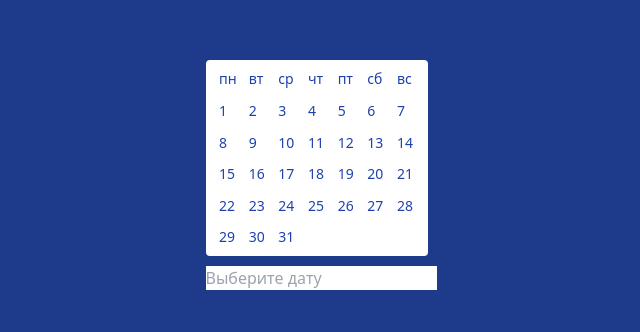
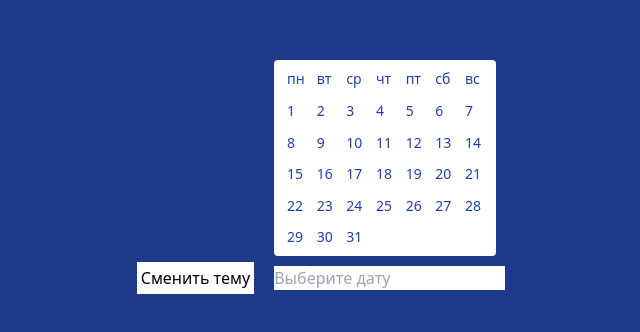
Before and after one commit to Nataliasem/lite-datepicker, a Vue app: page / in a window 1280 px wide. Shown: the part 122-454 px from the top of the page, without its empty margins (319-959 px from the left). Built offline with nearby package versions, Linux system fonts and the light colour scheme.

Commit message:
wip: Добавляет смену темы

```diff
--- a/src/components/LiteDatepicker.vue
+++ b/src/components/LiteDatepicker.vue
@@ -3,15 +3,23 @@ import LiteDropdown from './LiteDropdown.vue'
 import DayPicker from './DayPicker.vue'
 import MonthPicker from './MonthPicker.vue'
 import YearPicker from './YearPicker.vue'
+import {ref} from 'vue'
+
+const theme = ref('light')
+const toggleTheme = () => {
+  theme.value = theme.value === 'light' ? 'dark' : 'light'
+}
 </script>
 
 <template>
-  <lite-dropdown>
+  <button type="button" class="bg-white mr-5 p-1" @click="toggleTheme">Сменить тему</button>
+
+  <lite-dropdown :theme="theme">
     <template #attachTo>
       <input type="text" placeholder="Выберите дату">
     </template>
 
-    <div class="picker-wrapper">
+    <div class="picker-wrapper theme-light">
       <day-picker />
       <month-picker />
       <year-picker />
--- a/src/components/LiteDropdown.vue
+++ b/src/components/LiteDropdown.vue
@@ -1,7 +1,11 @@
 <script setup>
-import {onMounted, onUnmounted, ref} from 'vue'
+import {onMounted, onUnmounted, ref, watch} from 'vue'
 import tippy from 'tippy.js'
 import 'tippy.js/dist/tippy.css'
+
+const props = defineProps({
+  theme: String
+})
 
 let tippyInstance
 const dropdownElement = ref(null)
@@ -10,7 +14,7 @@ const dropdownContent = ref(null)
 const initTippy = () => {
   tippyInstance = tippy(dropdownElement.value, {
     content: dropdownContent.value,
-    theme: 'lite-dropdown',
+    theme: props.theme,
     trigger: 'click',
     placement: 'top-start',
     arrow: false
@@ -22,6 +26,10 @@ const initTippy = () => {
 const destroyTippy = () => {
   tippyInstance && tippyInstance.destroy()
 }
+
+watch(() => props.theme, () => {
+  initTippy()
+})
 
 onMounted(() => {
   initTippy()
@@ -42,9 +50,12 @@ onUnmounted(() => {
   </div>
 </template>
 
-
 <style>
-.tippy-box[data-theme~='lite-dropdown'] {
+.tippy-box[data-theme~='light'] {
   @apply bg-white text-blue-800;
 }
+
+.tippy-box[data-theme~='dark'] {
+  @apply bg-blue-800 text-white;
+}
 </style>
--- a/src/style.css
+++ b/src/style.css
@@ -6,3 +6,20 @@
 body {
     @apply bg-blue-900;
 }
+
+@layer base {
+    :root {
+        --color-text-base: white;
+        --color-fill: black;
+    }
+
+    .theme-light {
+        --color-text-base: blue;
+        --color-fill: white;
+    }
+
+    .theme-dark {
+        --color-text-base: white;
+        --color-fill: blue;
+    }
+}
--- a/tailwind.config.cjs
+++ b/tailwind.config.cjs
@@ -4,8 +4,19 @@ module.exports = {
     "./index.html",
     "./src/**/*.{js,ts,jsx,tsx,vue}",
   ],
-  theme: {
-    extend: {},
-  },
+    theme: {
+      extend: {
+        textColor: {
+          skin: {
+            base: '--color-text-base'
+          }
+        },
+        backgroundColor: {
+          skin: {
+            fill: '--color-fill'
+          }
+        }
+      }
+    },
   plugins: [],
 }
```
